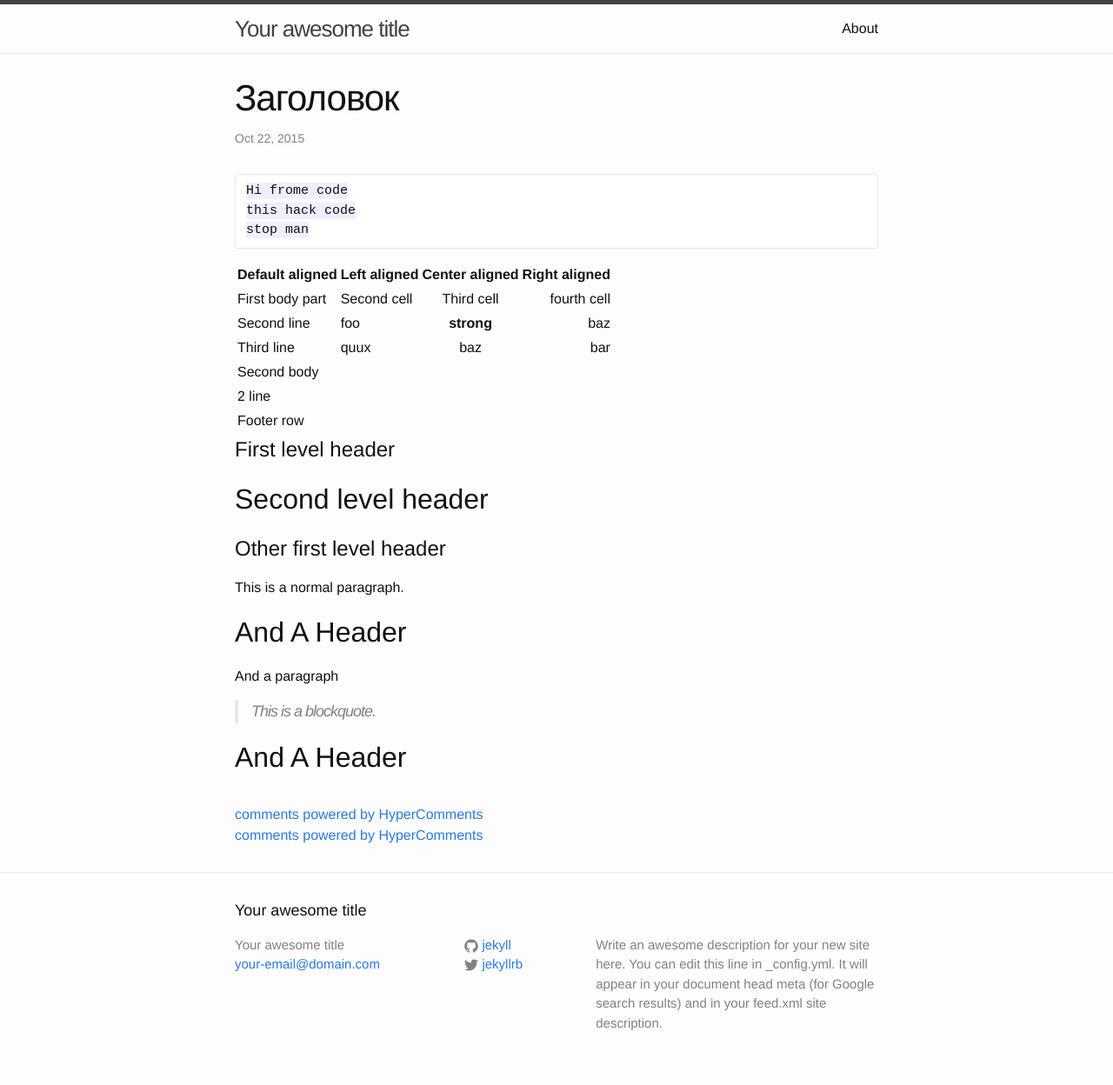
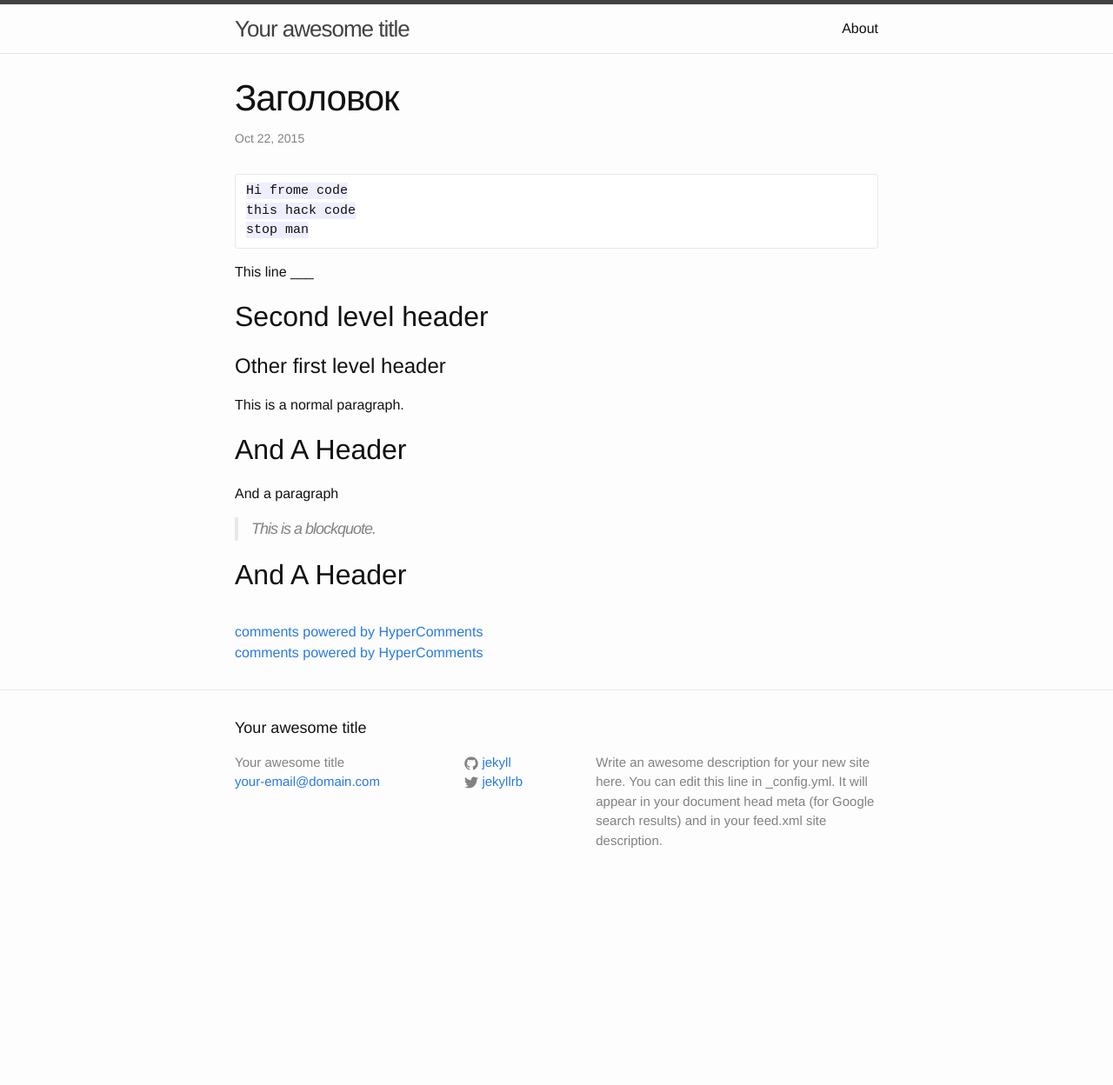
Before and after one commit to FaionWeb/blog, a Jekyll site: the page built from _posts/2015-10-22-hi.md, in a window 1280 px wide. Shown: the whole page at 87% size. Built offline with Jekyll 4.4.1, drawn with Linux system fonts in a browser that asks for light colours; comment, search, counter and statistics services are not loaded; after the commit the page ends 1038 px from its top, so only the background shows below that.

Commit message:
Update 2015-10-22-hi.md

```diff
--- a/_posts/2015-10-22-hi.md
+++ b/_posts/2015-10-22-hi.md
@@ -8,21 +8,8 @@ categories: jekyll update
     this hack code
     stop man
 
-|-----------------+------------+-----------------+----------------|
-| Default aligned |Left aligned| Center aligned  | Right aligned  |
-|-----------------|:-----------|:---------------:|---------------:|
-| First body part |Second cell | Third cell      | fourth cell    |
-| Second line     |foo         | **strong**      | baz            |
-| Third line      |quux        | baz             | bar            |
-|-----------------+------------+-----------------+----------------|
-| Second body     |            |                 |                |
-| 2 line          |            |                 |                |
-|=================+============+=================+================|
-| Footer row      |            |                 |                |
-|-----------------+------------+-----------------+----------------|
-
-First level header
-==================
+This line
+___
 
 Second level header
 ------
```
